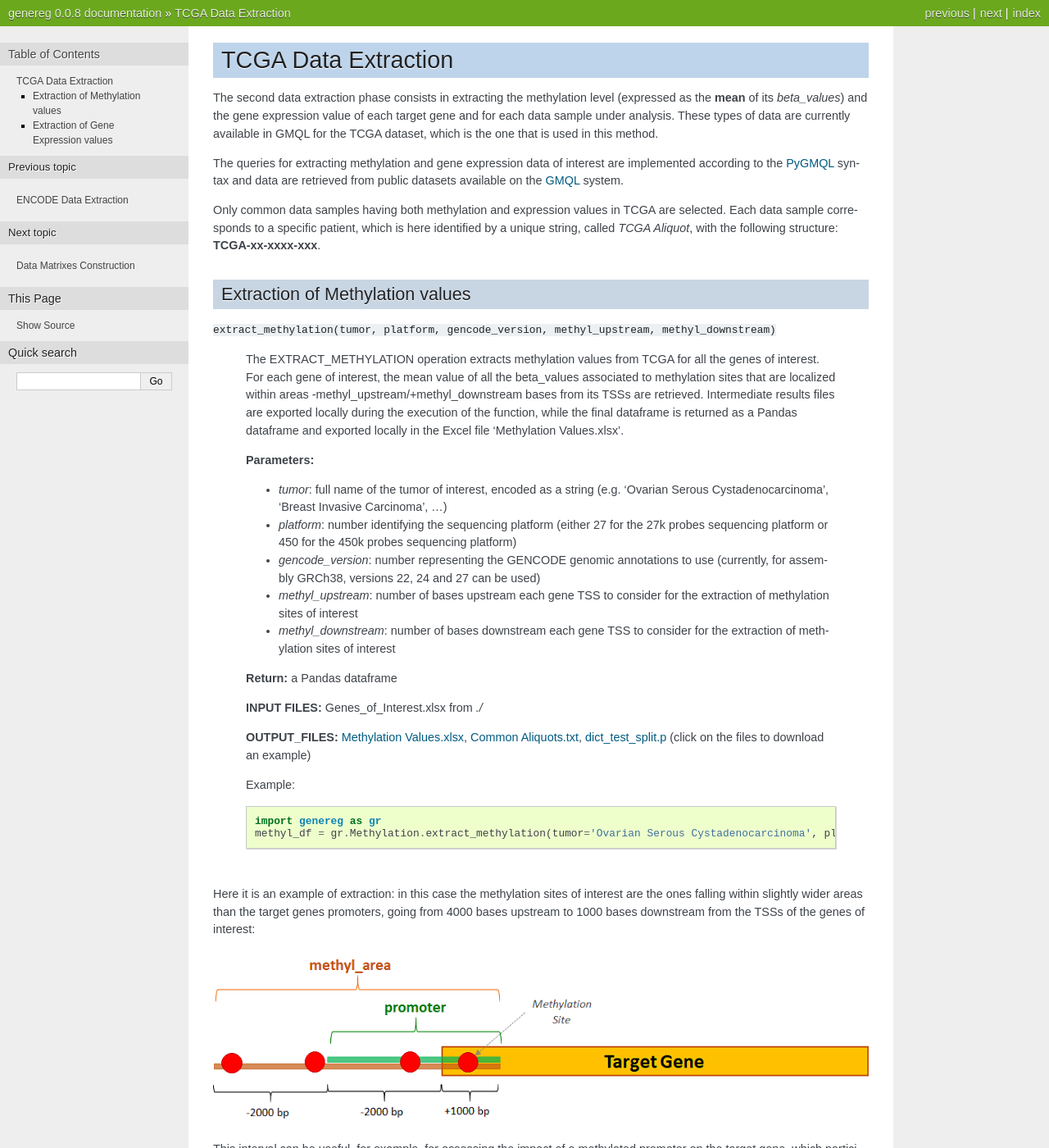
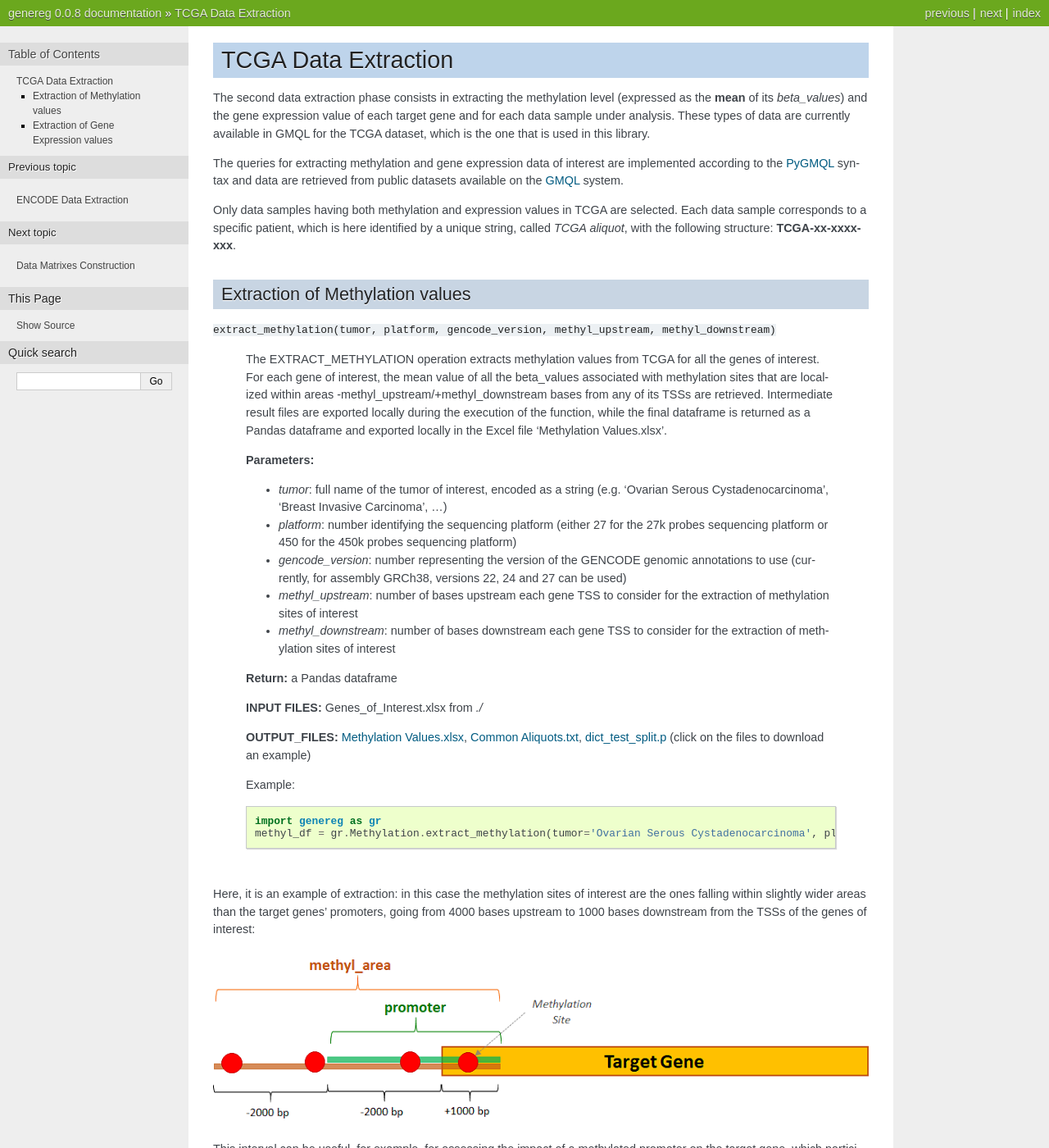
Before and after one commit to DEIB-GECO/genereg, a Sphinx documentation site: the page built from doc/source/tcga.rst, in a window 1280 px wide and 1400 px high. Shown: the whole window at 82% size. Built offline with Sphinx 7.4.7, drawn with Linux system fonts in a browser that asks for light colours; some of the changed text lies outside the part shown.

Commit message:
Update tcga.rst

```diff
--- a/doc/source/tcga.rst
+++ b/doc/source/tcga.rst
@@ -1,12 +1,12 @@
 TCGA Data Extraction
 ============================================
 The second data extraction phase consists in extracting the methylation level (expressed as the **mean** of its *beta_values*) and the gene expression value of each target gene and for each data sample under analysis.
-These types of data are currently available in GMQL for the TCGA dataset, which is the one that is used in this method.
+These types of data are currently available in GMQL for the TCGA dataset, which is the one that is used in this library.
 
-The queries for extracting methylation and gene expression data of interest are implemented according to the `PyGMQL <https://pygmql.readthedocs.io/en/latest/index.html>`_ syntax and data are retrieved from public datasets available on the `GMQL <http://gmql.eu/gmql-rest/>`_
+The queries for extracting methylation and gene expression data of interest are implemented according to the `PyGMQL <https://pygmql.readthedocs.io/en/latest/index.html>`_ syntax and data are retrieved from public datasets available on the `GMQL <http://www.gmql.eu/gmql-rest/>`_
 system.
 
-Only common data samples having both methylation and expression values in TCGA are selected. Each data sample corresponds to a specific patient, which is here identified by a unique string, called *TCGA Aliquot*, with the following structure: **TCGA-xx-xxxx-xxx**.
+Only data samples having both methylation and expression values in TCGA are selected. Each data sample corresponds to a specific patient, which is here identified by a unique string, called *TCGA aliquot*, with the following structure: **TCGA-xx-xxxx-xxx**.
 
 
 -------------------------------------
@@ -15,7 +15,7 @@ Extraction of Methylation values
 
 ``extract_methylation(tumor, platform, gencode_version, methyl_upstream, methyl_downstream)``
 
-	The EXTRACT_METHYLATION operation extracts methylation values from TCGA for all the genes of interest. For each gene of interest, the mean value of all the beta_values associated to methylation sites that are localized within areas -methyl_upstream/+methyl_downstream bases from its TSSs are retrieved. Intermediate results files are exported locally during the execution of the function, while the final dataframe is returned as a Pandas dataframe and exported locally in the Excel file 'Methylation Values.xlsx'.
+	The EXTRACT_METHYLATION operation extracts methylation values from TCGA for all the genes of interest. For each gene of interest, the mean value of all the beta_values associated with methylation sites that are localized within areas -methyl_upstream/+methyl_downstream bases from any of its TSSs are retrieved. Intermediate result files are exported locally during the execution of the function, while the final dataframe is returned as a Pandas dataframe and exported locally in the Excel file 'Methylation Values.xlsx'.
 
 	**Parameters:**
 
@@ -23,7 +23,7 @@ Extraction of Methylation values
 
 	* *platform*: number identifying the sequencing platform (either 27 for the 27k probes sequencing platform or 450 for the 450k probes sequencing platform)
 
-	* *gencode_version*: number representing the GENCODE genomic annotations to use (currently, for assembly GRCh38, versions 22, 24 and 27 can be used)
+	* *gencode_version*: number representing the version of the GENCODE genomic annotations to use (currently, for assembly GRCh38, versions 22, 24 and 27 can be used)
 
 	* *methyl_upstream*: number of bases upstream each gene TSS to consider for the extraction of methylation sites of interest
 
@@ -42,13 +42,13 @@ Extraction of Methylation values
 
 |
 
-Here it is an example of extraction: in this case the methylation sites of interest are the ones falling within slightly wider areas than the target genes promoters, going from 4000 bases upstream to 1000 bases downstream from the TSSs of the genes of interest:
+Here, it is an example of extraction: in this case the methylation sites of interest are the ones falling within slightly wider areas than the target genes' promoters, going from 4000 bases upstream to 1000 bases downstream from the TSSs of the genes of interest:
 
 .. image:: images/methyl.png
 
 This interval can be useful, for example, for assessing the impact of a methylated promoter on the target gene, which participates in considerably reducing the gene expression.
 
-Here it is a sample excerpt of the final methylation values table, containing TCGA data samples as rows and target genes as columns:
+Here, it is a sample excerpt of the final table of methylation values, containing TCGA data samples as rows and target genes as columns:
 
 .. image:: images/methyltab.png
 
@@ -60,7 +60,7 @@ Extraction of Gene Expression values
 
 ``extract_expression(tumor, platform, gencode_version)``
 
-	The EXTRACT_EXPRESSION operation extracts expression values from TCGA for all the genes of interest and their candidate regulatory genes. Intermediate results files are exported locally during the execution of the function, while the final dataframes are returned as Pandas dataframes and exported locally in the Excel files 'Gene Expression - InterestGenes.xlsx' and 'Gene Expression - RegulatoryGenes.xlsx'.
+	The EXTRACT_EXPRESSION operation extracts expression values from TCGA for all the genes of interest and their candidate regulatory genes. Intermediate result files are exported locally during the execution of the function, while the final dataframes are returned as Pandas dataframes and exported locally in the Excel files 'Gene Expression - InterestGenes.xlsx' and 'Gene Expression - RegulatoryGenes.xlsx'.
 
 	**Parameters:**
 
@@ -68,7 +68,7 @@ Extraction of Gene Expression values
 
 	* *platform*: number identifying the sequencing platform (either 27 for the 27k probes sequencing platform or 450 for the 450k probes sequencing platform)
 
-	* *gencode_version*: number representing the GENCODE genomic annotations to use (currently, for assembly GRCh38, versions 22, 24 and 27 can be used)
+	* *gencode_version*: number representing the version of the GENCODE genomic annotations to use (currently, for assembly GRCh38, versions 22, 24 and 27 can be used)
 
 	**Return:** two Pandas dataframes
 
```
